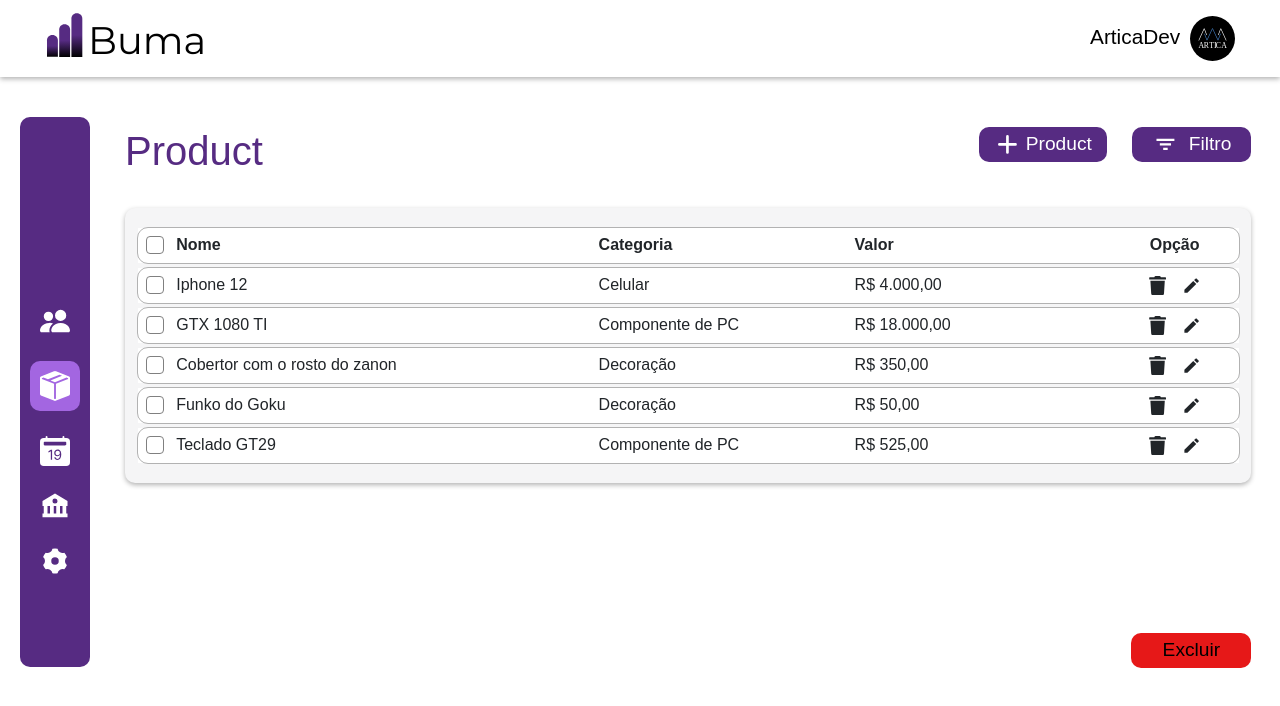
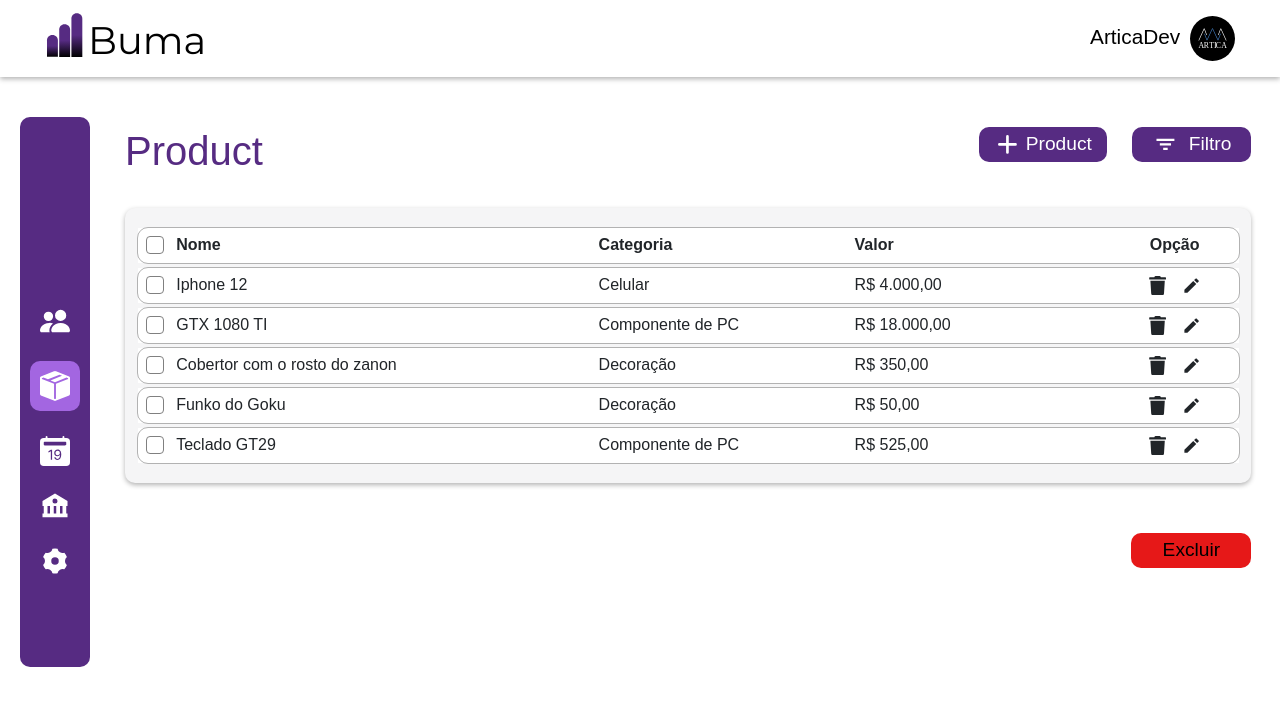
Before and after one commit to daniel-crs/Buma-finance-front, a React (Create React App) app: page /Product in a window 1280 px wide. Shown: the top 706 px of the page. Built offline with nearby package versions, Linux system fonts and the light colour scheme; some icons are missing.

Commit message:
Adicionando algumas customizacoes aos components BtnDelete e AllProductAdnServices.

```diff
--- a/src/components/BtnDelete/style.css
+++ b/src/components/BtnDelete/style.css
@@ -1,13 +1,13 @@
 #deleteButtonSpace {
     display: flex;
     justify-content: flex-end;
-    align-items: flex-end;
 }
 
 #deleteButton {
     height: 35px;
     width: 120px;
-    margin-top: 150px;
+    margin-top: 50px;
+    margin-bottom: 50px;
     background: #E61818;
     border: none;
     outline: none;
--- a/src/pages/AllProductAndServices/style.css
+++ b/src/pages/AllProductAndServices/style.css
@@ -76,6 +76,7 @@
     vertical-align: middle;
     margin-right: 4px;
     margin-bottom: 3px;
+    cursor: pointer;
 }
 
 .customCheckbox input:checked + label::before {
```
